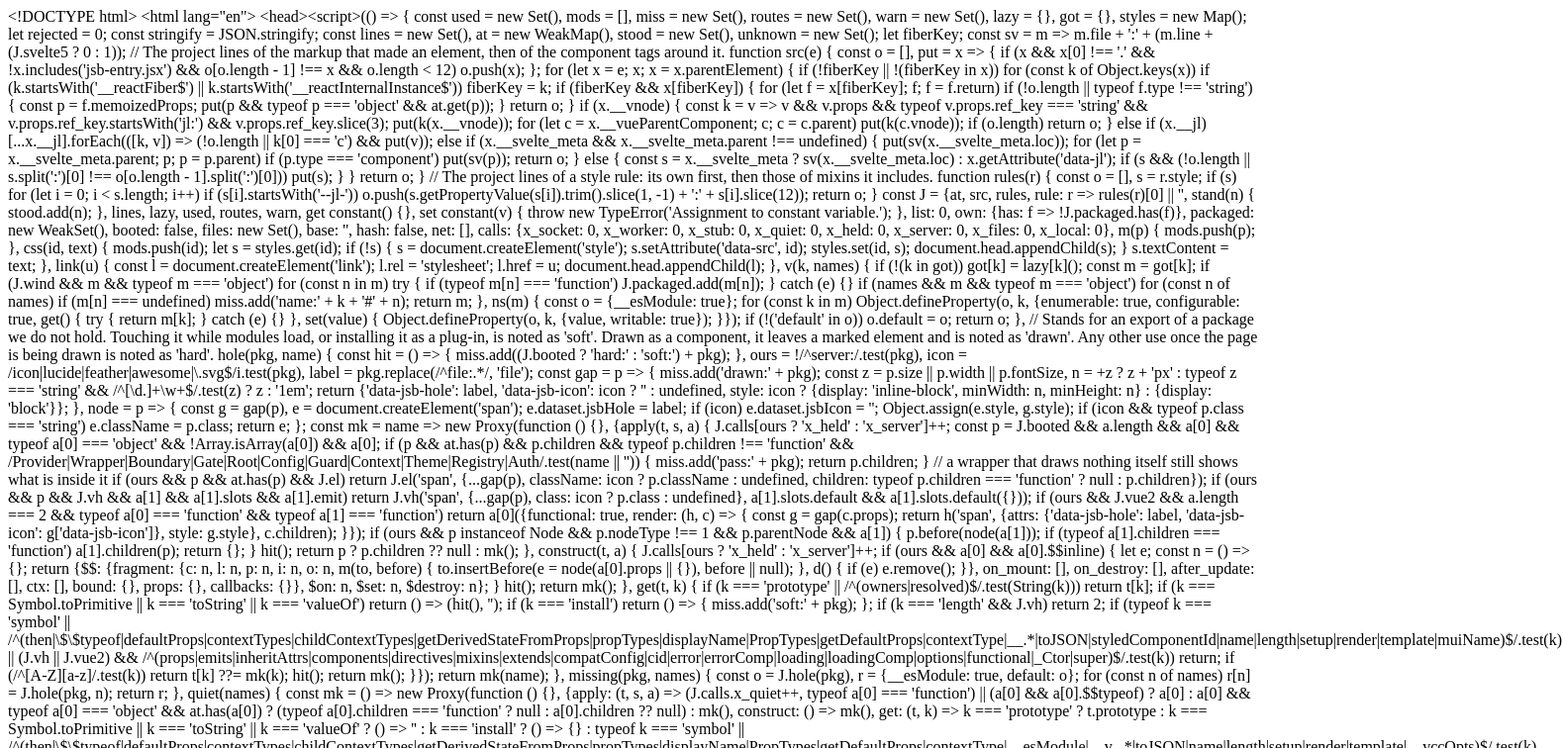
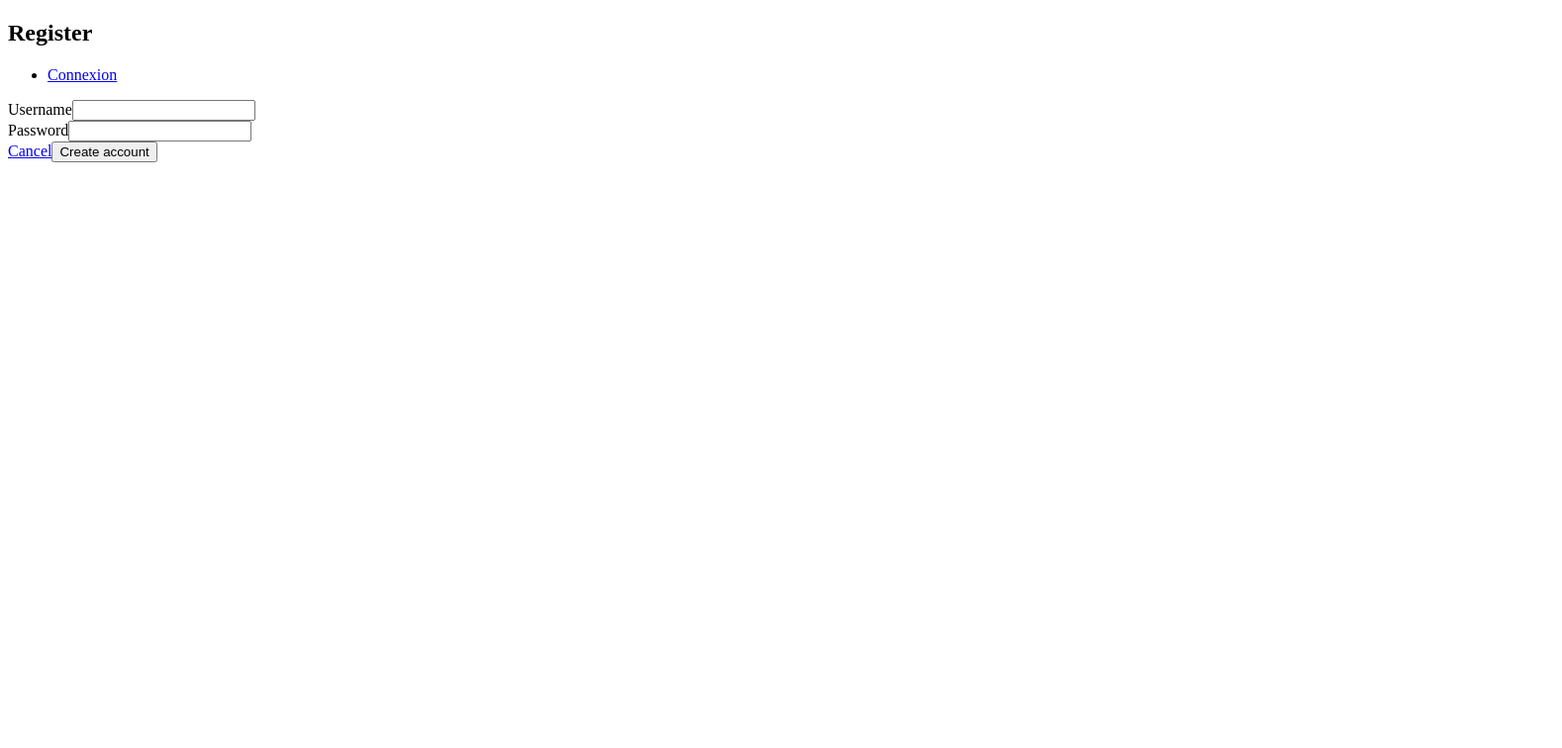
Before and after one commit to floriansenat/ttt, a React (Create React App) app in the folder web/: page /register in a window 1280 px wide. Shown: the top 756 px of the page at 99% size, 1578 px wide, since content can reach past the window. Built offline with nearby package versions, Linux system fonts and the light colour scheme.

Commit message:
feat: add web register form

```diff
--- /dev/null
+++ b/web/src/features/auth/api/index.ts
@@ -0,0 +1 @@
+export * from "./register";
--- /dev/null
+++ b/web/src/features/auth/api/register.ts
@@ -0,0 +1,12 @@
+import { useMutation } from "react-query";
+
+async function register(body: FormData) {
+  await fetch("http://127.0.0.1:3333/users", {
+    method: "post",
+    body,
+  });
+}
+
+export function useRegister() {
+  return useMutation(["register"], register);
+}
--- /dev/null
+++ b/web/src/features/auth/index.ts
@@ -0,0 +1 @@
+export * from "./routes";
--- a/web/src/App.tsx
+++ b/web/src/features/auth/routes/Login.tsx
@@ -1,7 +1,12 @@
 import { Helmet } from "react-helmet-async";
 import { useQuery } from "react-query";
+import { Link } from "react-router-dom";
 
-export function App() {
+const meta = {
+  title: "Login",
+};
+
+export function Login() {
   const { data } = useQuery(["hello_world"], async () => {
     const request = new Request("http://127.0.0.1:3333/");
     const res = await fetch(request);
@@ -11,11 +16,19 @@ export function App() {
   });
 
   return (
-    <div>
+    <>
       <Helmet>
-        <title>Coucou</title>
+        <title>{meta.title}</title>
       </Helmet>
-      <main>{data}</main>
-    </div>
+
+      <main>
+        <h2>{meta.title}</h2>
+        <section>
+          <div>{data}</div>
+          <br />
+          <Link to="register">Create account</Link>
+        </section>
+      </main>
+    </>
   );
 }
--- /dev/null
+++ b/web/src/features/auth/routes/Register.tsx
@@ -0,0 +1,57 @@
+import React from "react";
+import { Helmet } from "react-helmet-async";
+import { Link } from "react-router-dom";
+import { useRegister } from "../api";
+
+const meta = {
+  title: "Register",
+};
+
+export function Register() {
+  const { mutate: register } = useRegister();
+
+  const handleSubmit = (evt: React.FormEvent) => {
+    evt.preventDefault();
+
+    const data = new FormData(evt.target as HTMLFormElement);
+
+    register(data);
+  };
+
+  return (
+    <>
+      <Helmet>
+        <title>{meta.title}</title>
+      </Helmet>
+
+      <main>
+        <h2>{meta.title}</h2>
+
+        <nav>
+          <ul>
+            <li>
+              <Link to="/">Connexion</Link>
+            </li>
+          </ul>
+        </nav>
+
+        <form onSubmit={handleSubmit}>
+          <div>
+            <label htmlFor="username">Username</label>
+            <input name="username" id="username" type="text" />
+          </div>
+
+          <div>
+            <label htmlFor="password">Password</label>
+            <input name="password" id="password" type="password" />
+          </div>
+
+          <div>
+            <Link to="/">Cancel</Link>
+            <button>Create account</button>
+          </div>
+        </form>
+      </main>
+    </>
+  );
+}
--- /dev/null
+++ b/web/src/features/auth/routes/index.ts
@@ -0,0 +1,2 @@
+export * from "./Login";
+export * from "./Register";
--- a/web/src/index.tsx
+++ b/web/src/index.tsx
@@ -1,37 +1,16 @@
 import * as React from "react";
 import ReactDOM from "react-dom/client";
 
-import { ErrorBoundary } from "react-error-boundary";
-import { HelmetProvider } from "react-helmet-async";
-import { QueryClient, QueryClientProvider } from "react-query";
-import { ReactQueryDevtools } from "react-query/devtools";
-import { BrowserRouter } from "react-router-dom";
-
-import { App } from "./App";
-import { ErrorFallback } from "./components/ErrorFallback";
-
-const queryClient = new QueryClient({
-  defaultOptions: {
-    queries: {
-      refetchOnWindowFocus: false,
-    },
-  },
-});
+import { AppProviders } from "./providers";
+import { AppRoutes } from "./routes";
 
 const root = ReactDOM.createRoot(
   document.getElementById("root") as HTMLElement
 );
 root.render(
   <React.StrictMode>
-    <ErrorBoundary FallbackComponent={ErrorFallback}>
-      <HelmetProvider>
-        <QueryClientProvider client={queryClient}>
-          {process.env.NODE_ENV !== "test" && <ReactQueryDevtools />}
-          <BrowserRouter>
-            <App />
-          </BrowserRouter>
-        </QueryClientProvider>
-      </HelmetProvider>
-    </ErrorBoundary>
+    <AppProviders>
+      <AppRoutes />
+    </AppProviders>
   </React.StrictMode>
 );
--- /dev/null
+++ b/web/src/providers.tsx
@@ -0,0 +1,27 @@
+import { ErrorBoundary } from "react-error-boundary";
+import { HelmetProvider } from "react-helmet-async";
+import { QueryClient, QueryClientProvider } from "react-query";
+import { ReactQueryDevtools } from "react-query/devtools";
+
+import { ErrorFallback } from "./components/ErrorFallback";
+
+const queryClient = new QueryClient({
+  defaultOptions: {
+    queries: {
+      refetchOnWindowFocus: false,
+    },
+  },
+});
+
+export function AppProviders({ children }: React.PropsWithChildren) {
+  return (
+    <ErrorBoundary FallbackComponent={ErrorFallback}>
+      <HelmetProvider>
+        <QueryClientProvider client={queryClient}>
+          {process.env.NODE_ENV !== "test" && <ReactQueryDevtools />}
+          {children}
+        </QueryClientProvider>
+      </HelmetProvider>
+    </ErrorBoundary>
+  );
+}
--- /dev/null
+++ b/web/src/routes.tsx
@@ -0,0 +1,14 @@
+import { BrowserRouter, Route, Routes } from "react-router-dom";
+
+import { Register, Login } from "./features/auth";
+
+export function AppRoutes() {
+  return (
+    <BrowserRouter>
+      <Routes>
+        <Route path="/" element={<Login />} />
+        <Route path="register" element={<Register />} />
+      </Routes>
+    </BrowserRouter>
+  );
+}
```
